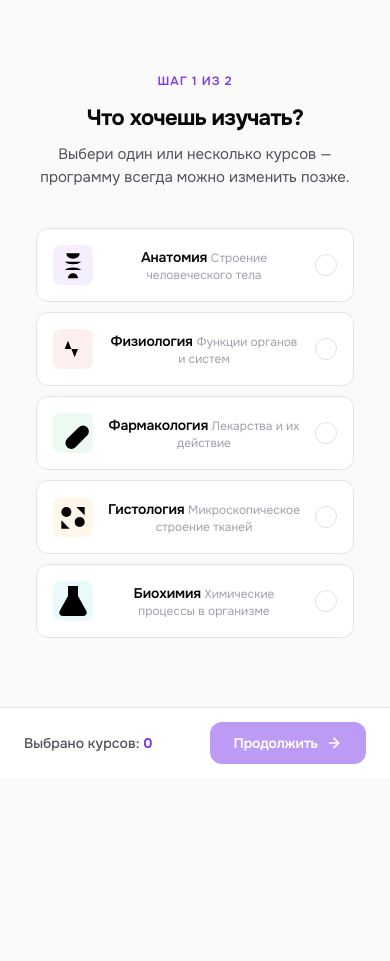
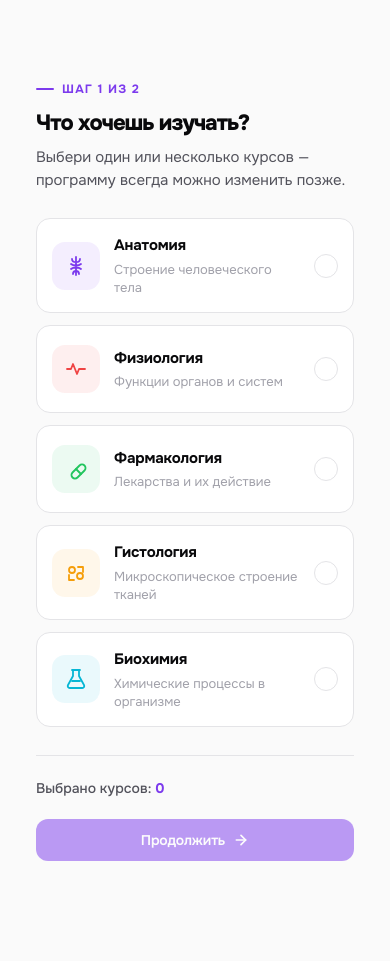
Before and after one commit to amal1a67/mechlingo, a Flask app: page /onboarding in a window 390 px wide. Shown: the part 66-1027 px from the top of the page. Before the commit the page ends 830 px from the top, so only its background shows below. Run offline with Flask 3, Linux system fonts and the light colour scheme; the visitor is signed in with stand-in values (Sample User, id 1); data comes from the database, SQL or seed files in the repository.

Commit message:
Refine onboarding layout and responsive styles

```diff
--- a/static/css/style.css
+++ b/static/css/style.css
@@ -1469,135 +1469,214 @@ svg { display: block; }
 
 /* ==================== ONBOARDING ==================== */
 .onboarding-container {
-    max-width: 720px;
+    width: min(100%, 900px);
     margin: 0 auto;
-    padding: 40px 20px 120px;
-    min-height: 100vh;
+    padding: 76px 28px 64px;
 }
 
 .onboarding-header {
-    text-align: center;
-    margin-bottom: 40px;
+    max-width: 680px;
+    margin-bottom: 34px;
 }
 
 .onboarding-step-label {
+    display: inline-flex;
+    align-items: center;
+    gap: 8px;
+    margin-bottom: 14px;
+    color: var(--primary);
     font-size: 12px;
-    font-weight: 600;
-    color: var(--primary);
+    font-weight: 700;
+    letter-spacing: 0.1em;
     text-transform: uppercase;
-    letter-spacing: 0.08em;
-    margin-bottom: 12px;
+}
+
+.onboarding-step-label::before {
+    content: "";
+    width: 18px;
+    height: 2px;
+    border-radius: 999px;
+    background: var(--primary);
 }
 
 .onboarding-header h1 {
-    font-size: 28px;
-    font-weight: 700;
-    letter-spacing: -0.03em;
-    margin-bottom: 8px;
+    margin-bottom: 10px;
+    font-size: clamp(30px, 4vw, 42px);
+    font-weight: 800;
+    letter-spacing: -0.045em;
+    line-height: 1.08;
 }
 
 .onboarding-header p {
-    color: var(--text-secondary);
-    font-size: 15px;
+    max-width: 610px;
+    color: var(--text-secondary);
+    font-size: 16px;
+    line-height: 1.55;
 }
 
 .onboarding-courses {
     display: grid;
-    grid-template-columns: repeat(auto-fill, minmax(280px, 1fr));
-    gap: 10px;
-    margin-bottom: 100px;
+    grid-template-columns: repeat(2, minmax(0, 1fr));
+    gap: 12px;
 }
 
 .onboarding-course {
-    background: var(--bg-elevated);
-    border: 1px solid var(--border);
-    border-radius: var(--radius);
-    padding: 16px;
+    width: 100%;
+    min-height: 96px;
+    padding: 18px;
     display: flex;
     align-items: center;
     gap: 14px;
+    appearance: none;
+    color: var(--text-primary);
+    font: inherit;
+    text-align: left;
+    background: var(--bg-elevated);
+    border: 1px solid var(--border);
+    border-radius: calc(var(--radius) + 2px);
     cursor: pointer;
-    transition: all 0.15s ease;
-    position: relative;
+    transition: border-color 0.18s ease, background 0.18s ease, transform 0.18s ease, box-shadow 0.18s ease;
 }
 
 .onboarding-course:hover {
-    border-color: var(--primary);
+    border-color: color-mix(in srgb, var(--primary) 65%, var(--border));
+    transform: translateY(-1px);
+}
+
+.onboarding-course:focus-visible {
+    outline: 3px solid color-mix(in srgb, var(--primary) 30%, transparent);
+    outline-offset: 3px;
 }
 
 .onboarding-course.selected {
     border-color: var(--primary);
     background: var(--primary-light);
+    box-shadow: inset 0 0 0 1px color-mix(in srgb, var(--primary) 22%, transparent);
 }
 
 .onboarding-course-icon {
-    width: 40px;
-    height: 40px;
-    border-radius: var(--radius-sm);
-    display: flex;
-    align-items: center;
-    justify-content: center;
+    width: 48px;
+    height: 48px;
+    border-radius: 13px;
+    display: grid;
+    place-items: center;
+    flex-shrink: 0;
     font-size: 16px;
     font-weight: 700;
+}
+
+.onboarding-course-icon svg {
+    width: 24px;
+    height: 24px;
+    fill: none;
+    stroke: currentColor;
+    stroke-width: 1.8;
+    stroke-linecap: round;
+    stroke-linejoin: round;
+}
+
+.onboarding-course-info {
+    display: flex;
+    flex: 1;
+    min-width: 0;
+    flex-direction: column;
+    gap: 4px;
+}
+
+.onboarding-course-name {
+    display: block;
+    font-size: 15px;
+    font-weight: 700;
+    letter-spacing: -0.01em;
+}
+
+.onboarding-course-desc {
+    display: block;
+    color: var(--text-muted);
+    font-size: 13px;
+    line-height: 1.4;
+}
+
+.onboarding-check {
+    width: 24px;
+    height: 24px;
+    display: grid;
+    place-items: center;
     flex-shrink: 0;
-}
-
-.onboarding-course-info { flex: 1; min-width: 0; }
-
-.onboarding-course-name {
-    font-weight: 600;
-    font-size: 14px;
-    margin-bottom: 2px;
-    letter-spacing: -0.01em;
-}
-
-.onboarding-course-desc {
-    font-size: 12px;
-    color: var(--text-muted);
-}
-
-.onboarding-check {
-    width: 22px;
-    height: 22px;
+    color: transparent;
+    border: 1.5px solid var(--border);
     border-radius: 50%;
-    border: 1.5px solid var(--border);
-    display: flex;
-    align-items: center;
-    justify-content: center;
-    color: transparent;
-    transition: all 0.15s;
-    flex-shrink: 0;
+    transition: all 0.18s ease;
 }
 
 .onboarding-course.selected .onboarding-check {
+    color: white;
     background: var(--primary);
     border-color: var(--primary);
-    color: white;
 }
 
 .onboarding-footer {
-    position: fixed;
-    bottom: 0;
-    left: 0;
-    right: 0;
-    background: var(--bg-elevated);
+    display: flex;
+    align-items: center;
+    justify-content: space-between;
+    gap: 20px;
+    margin-top: 28px;
+    padding-top: 22px;
     border-top: 1px solid var(--border);
-    padding: 14px 24px;
-    display: flex;
-    justify-content: space-between;
-    align-items: center;
-    z-index: 50;
 }
 
 .onboarding-count {
+    color: var(--text-secondary);
     font-size: 14px;
     font-weight: 500;
-    color: var(--text-secondary);
 }
 
 .onboarding-count span {
     color: var(--primary);
     font-weight: 700;
+}
+
+.onboarding-footer .btn {
+    min-width: 190px;
+    justify-content: center;
+}
+
+@media (max-width: 720px) {
+    .onboarding-container {
+        padding: 42px 20px 40px;
+    }
+
+    .onboarding-courses {
+        grid-template-columns: 1fr;
+    }
+}
+
+@media (max-width: 520px) {
+    .onboarding-header {
+        margin-bottom: 26px;
+    }
+
+    .onboarding-header h1 {
+        font-size: 30px;
+    }
+
+    .onboarding-header p {
+        font-size: 15px;
+    }
+
+    .onboarding-course {
+        min-height: 88px;
+        padding: 15px;
+    }
+
+    .onboarding-footer {
+        align-items: stretch;
+        flex-direction: column;
+    }
+
+    .onboarding-footer .btn {
+        width: 100%;
+    }
 }
 
 /* ==================== PROFILE ==================== */
```
